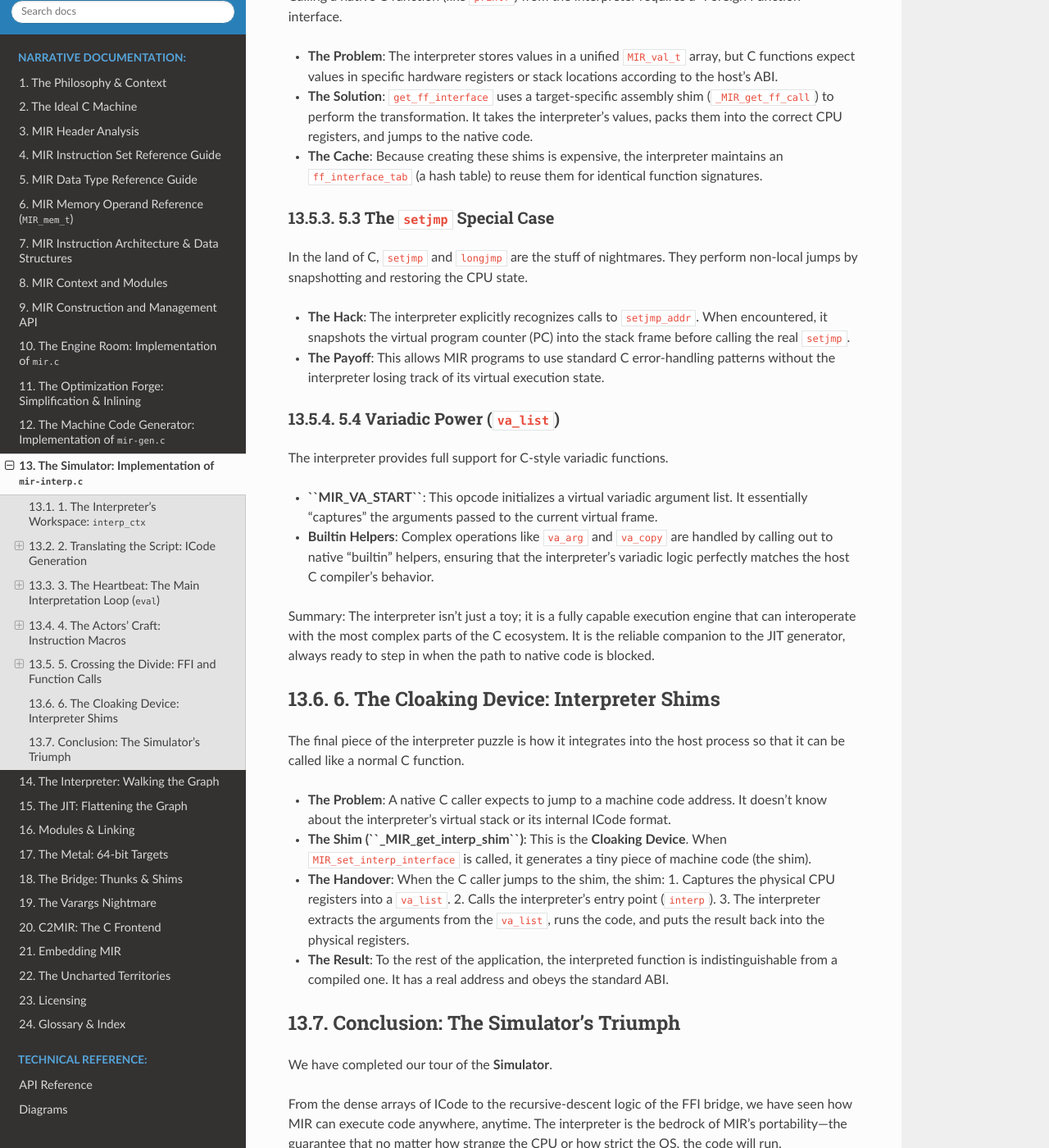
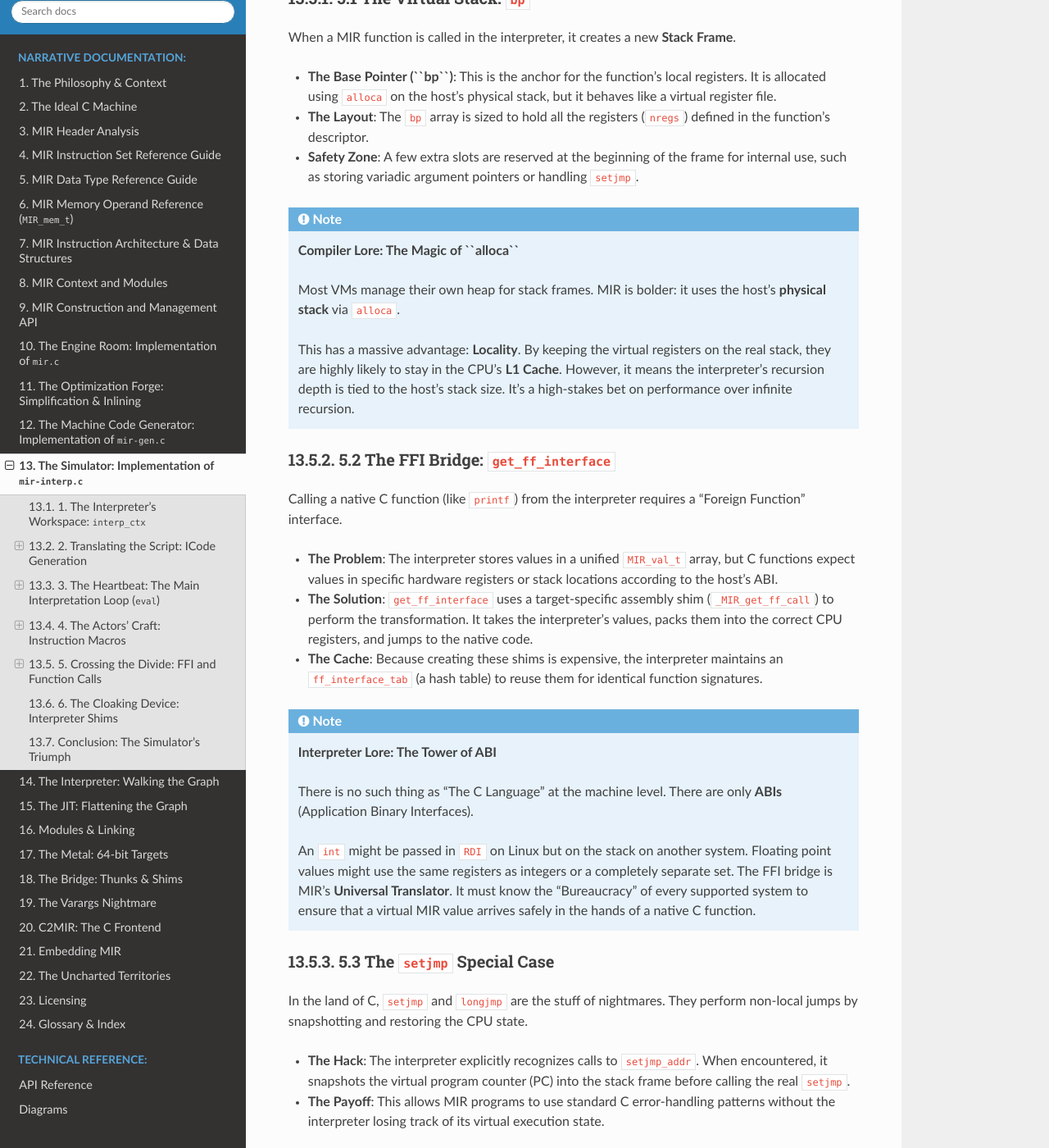
Before and after one commit to cyrilmhansen/mir-sys, a Sphinx documentation site: the page built from doc/22_mir_interpreter.rst, in a window 1280 px wide and 1400 px high, scrolled down 4060 px. Shown: the whole window at 82% size. Built offline with Sphinx 7.4.7 and the Read the Docs theme 3.1.0, drawn with Linux system fonts in a browser that asks for light colours; some of the changed text lies outside the part shown.

Commit message:
Docs: enhance mir-interp.c guide with technical lore and ABI details

```diff
--- a/doc/22_mir_interpreter.rst
+++ b/doc/22_mir_interpreter.rst
@@ -54,6 +54,13 @@ How the interpreter jumps from one instruction to the next determines its fundam
 *   **Direct Threaded Dispatch**: If the compiler (like GCC or Clang) supports "Labels as Values," MIR uses a more aggressive approach.
     *   **The Labels**: Every instruction handler starts with a label (e.g., ``L_MIR_ADD:``).
     *   **The Jump**: Instead of returning to a central loop, each handler ends with a jump directly to the address of the *next* instruction's handler. It's like a relay race where the baton is never dropped.
+
+.. note::
+   **Compiler Lore: The Branch Predictor's Nightmare**
+
+   In a standard ``switch`` loop, there is one single "indirect jump" at the end of the loop that targets every possible handler. This confuses the CPU's **Branch Predictor**, as it can't guess which instruction is coming next.
+
+   In **Direct Threaded Dispatch**, every handler has its own jump. The CPU learns the patterns *specific to your code*. If your virtual program often follows an ``ADD`` with a ``STORE``, the CPU hardware will eventually predict that jump perfectly, resulting in a significant speed boost without a single line of assembly.
 
 3.2 Acting Out the Instructions
 ~~~~~~~~~~~~~~~~~~~~~~~~~~~~~~~
@@ -119,6 +126,13 @@ When a MIR function is called in the interpreter, it creates a new **Stack Frame
 *   **The Layout**: The ``bp`` array is sized to hold all the registers (``nregs``) defined in the function's descriptor.
 *   **Safety Zone**: A few extra slots are reserved at the beginning of the frame for internal use, such as storing variadic argument pointers or handling ``setjmp``.
 
+.. note::
+   **Compiler Lore: The Magic of ``alloca``**
+
+   Most VMs manage their own heap for stack frames. MIR is bolder: it uses the host's **physical stack** via ``alloca``.
+
+   This has a massive advantage: **Locality**. By keeping the virtual registers on the real stack, they are highly likely to stay in the CPU's **L1 Cache**. However, it means the interpreter's recursion depth is tied to the host's stack size. It's a high-stakes bet on performance over infinite recursion.
+
 5.2 The FFI Bridge: ``get_ff_interface``
 ~~~~~~~~~~~~~~~~~~~~~~~~~~~~~~~~~~~~~~~~
 
@@ -127,6 +141,13 @@ Calling a native C function (like ``printf``) from the interpreter requires a "F
 *   **The Problem**: The interpreter stores values in a unified ``MIR_val_t`` array, but C functions expect values in specific hardware registers or stack locations according to the host's ABI.
 *   **The Solution**: ``get_ff_interface`` uses a target-specific assembly shim (``_MIR_get_ff_call``) to perform the transformation. It takes the interpreter's values, packs them into the correct CPU registers, and jumps to the native code.
 *   **The Cache**: Because creating these shims is expensive, the interpreter maintains an ``ff_interface_tab`` (a hash table) to reuse them for identical function signatures.
+
+.. note::
+   **Interpreter Lore: The Tower of ABI**
+
+   There is no such thing as "The C Language" at the machine level. There are only **ABIs** (Application Binary Interfaces).
+
+   An ``int`` might be passed in ``RDI`` on Linux but on the stack on another system. Floating point values might use the same registers as integers or a completely separate set. The FFI bridge is MIR's **Universal Translator**. It must know the "Bureaucracy" of every supported system to ensure that a virtual MIR value arrives safely in the hands of a native C function.
 
 5.3 The ``setjmp`` Special Case
 ~~~~~~~~~~~~~~~~~~~~~~~~~~~~~~~
```
